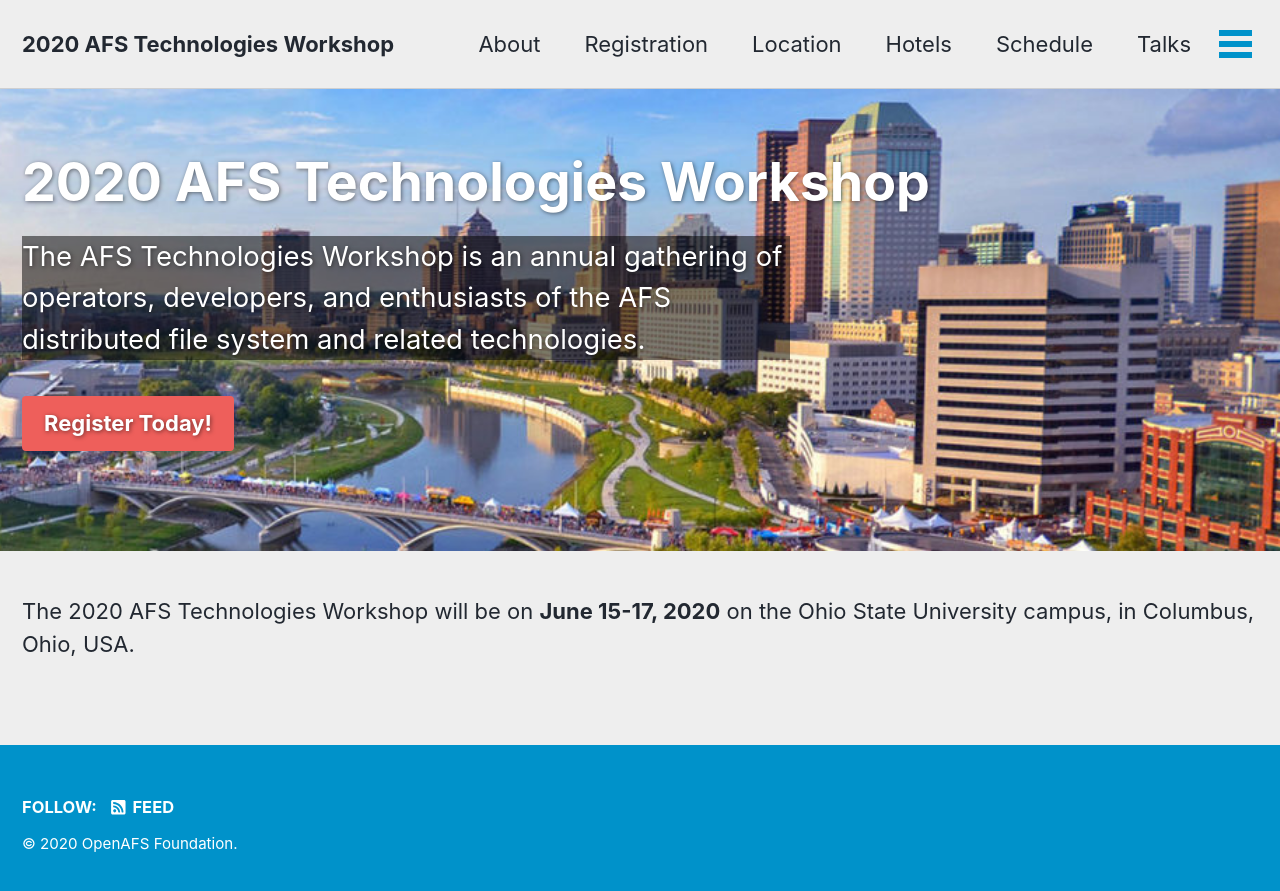
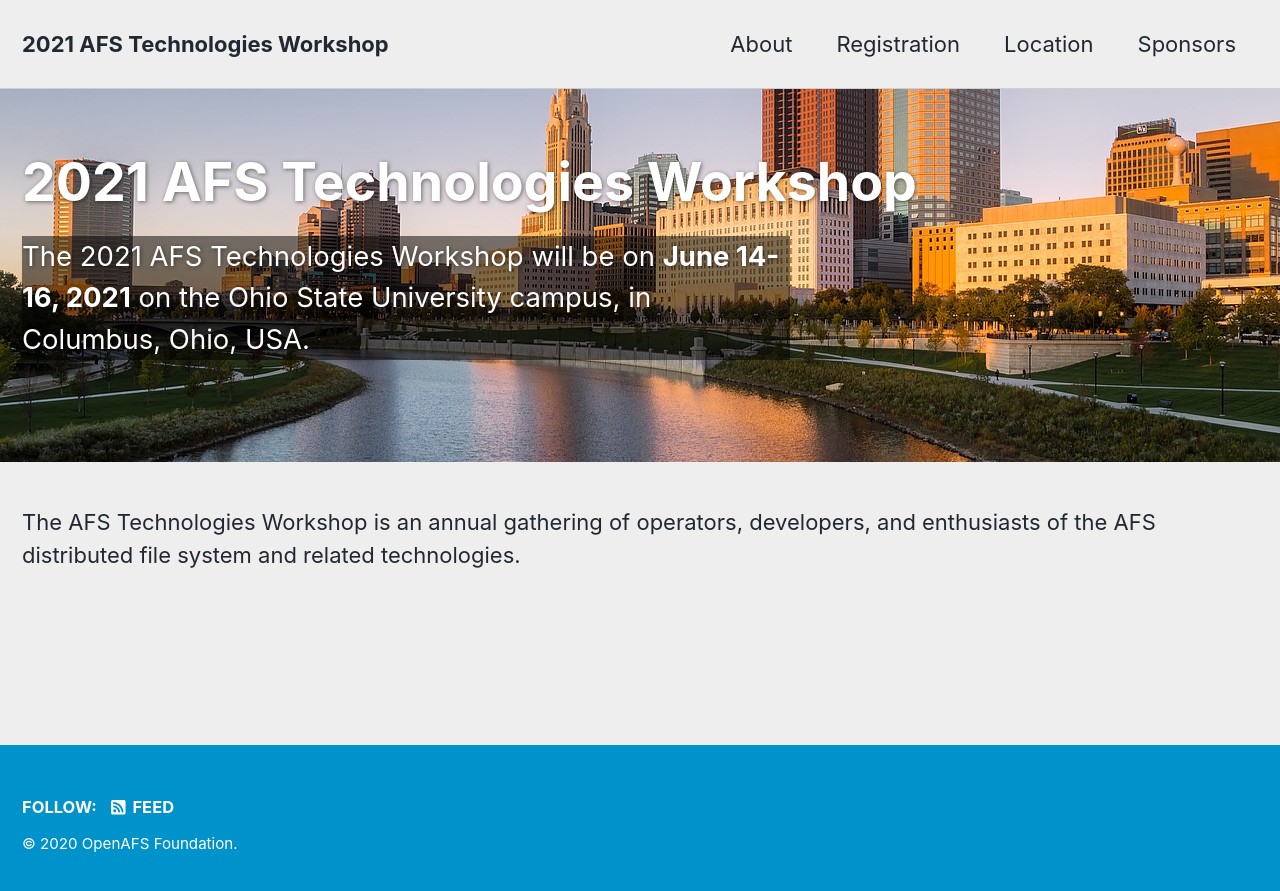
Before and after one commit to openafsfoundation/openafs-workshop.org, a Jekyll site: the page built from index.html, in a window 1280 px wide. Shown: the top 891 px of the page. Built offline with Jekyll 4.4.1, drawn with Linux system fonts in a browser that asks for light colours; cached includes are drawn as plain includes; nearby versions of some CDN libraries; the list of posts is cut into pages by our own code.

Commit message:
Initial pages for 2021 afs workshop

```diff
--- a/_config.yml
+++ b/_config.yml
@@ -18,12 +18,12 @@
 
 # Site Settings
 locale                   : "en-US"
-title                    : "2020 AFS Technologies Workshop"
+title                    : "2021 AFS Technologies Workshop"
 title_separator          : "-"
 name                     : "OpenAFS Foundation"
-description              : "A workshop for AFS operators and developers, Columbus, June 15-17, 2020."
+description              : "A workshop for AFS operators and developers, Columbus, June 14-16, 2021."
 url                      : "https://workshop.openafs.org"
-baseurl                  : "/afsbpw20" # the site subpath for grand.central.org
+baseurl                  : "/afsbpw21" # the site subpath for grand.central.org
 repository               : "openafsfoundation/openafs-workshop.org"
 teaser                   : # path of fallback teaser image, e.g. "/assets/images/500x300.png"
 logo                     : # path of logo image to display in the masthead, e.g. "/assets/images/88x88.png"
--- a/index.html
+++ b/index.html
@@ -4,15 +4,14 @@
 header:
   overlay_color: "#5e616c"
   overlay_image: /assets/images/splash.jpg
-  actions:
-    - label: "Register Today!"
-      url: "/registration/"
+  #actions:
+  #  - label: "Register Today!"
+  #    url: "/registration/"
 
 excerpt: >
-  The AFS Technologies Workshop is an annual gathering of operators,
-  developers, and enthusiasts of the AFS distributed file system and related
-  technologies.
+  The 2021 AFS Technologies Workshop will be on <strong>June 14-16, 2021</strong>
+  on the Ohio State University campus, in Columbus, Ohio, USA.
 ---
 
-The 2020 AFS Technologies Workshop will be on <strong>June 15-17, 2020</strong>
-on the Ohio State University campus, in Columbus, Ohio, USA.
+The AFS Technologies Workshop is an annual gathering of operators, developers,
+and enthusiasts of the AFS distributed file system and related technologies.
```
Also changed, not shown: _data/navigation.yml (+6 -6 lines), _pages/cfp.md (deleted, +0 -64 lines), _pages/hotels.md (deleted, +0 -48 lines), _pages/location.md (+1 -1 lines), _pages/registration.md (+1 -22 lines), _pages/schedule.md (deleted, +0 -5 lines), _pages/sponsors.md (+1 -1 lines), assets/images/splash.jpg.
